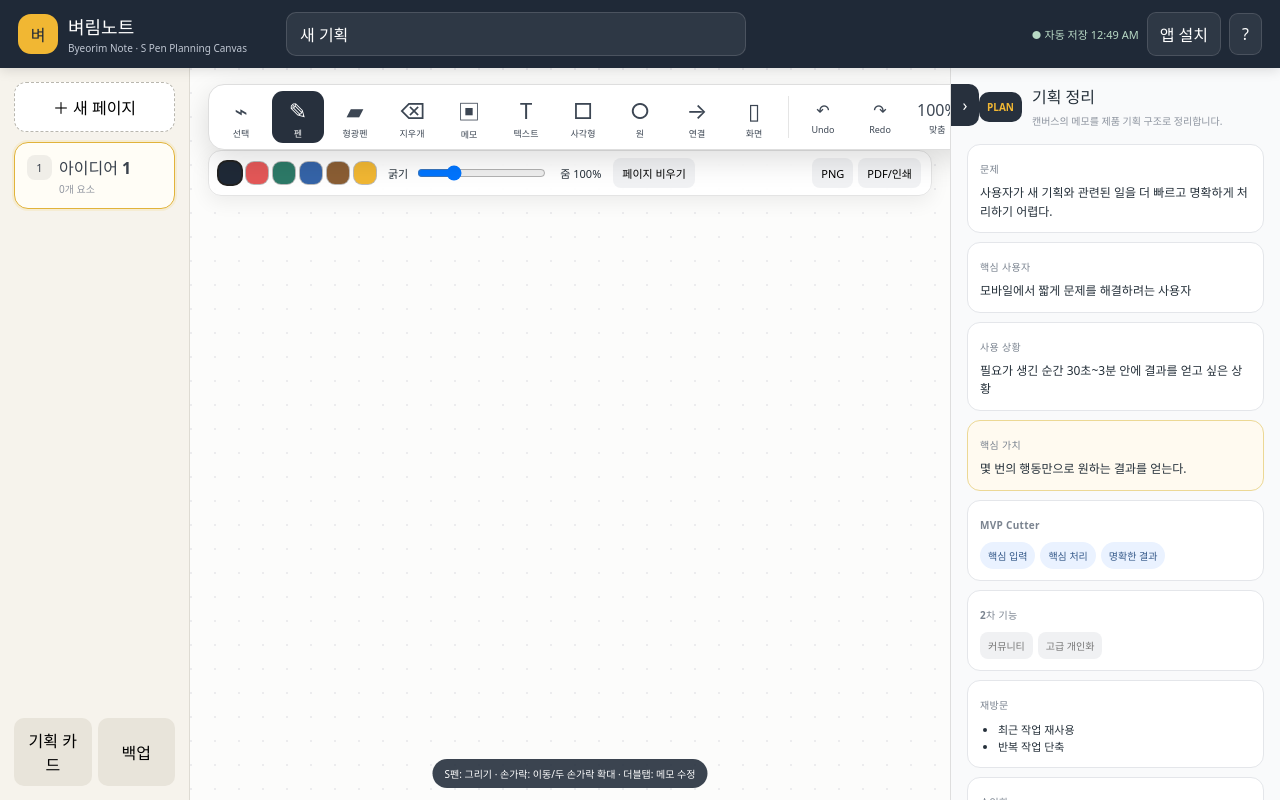
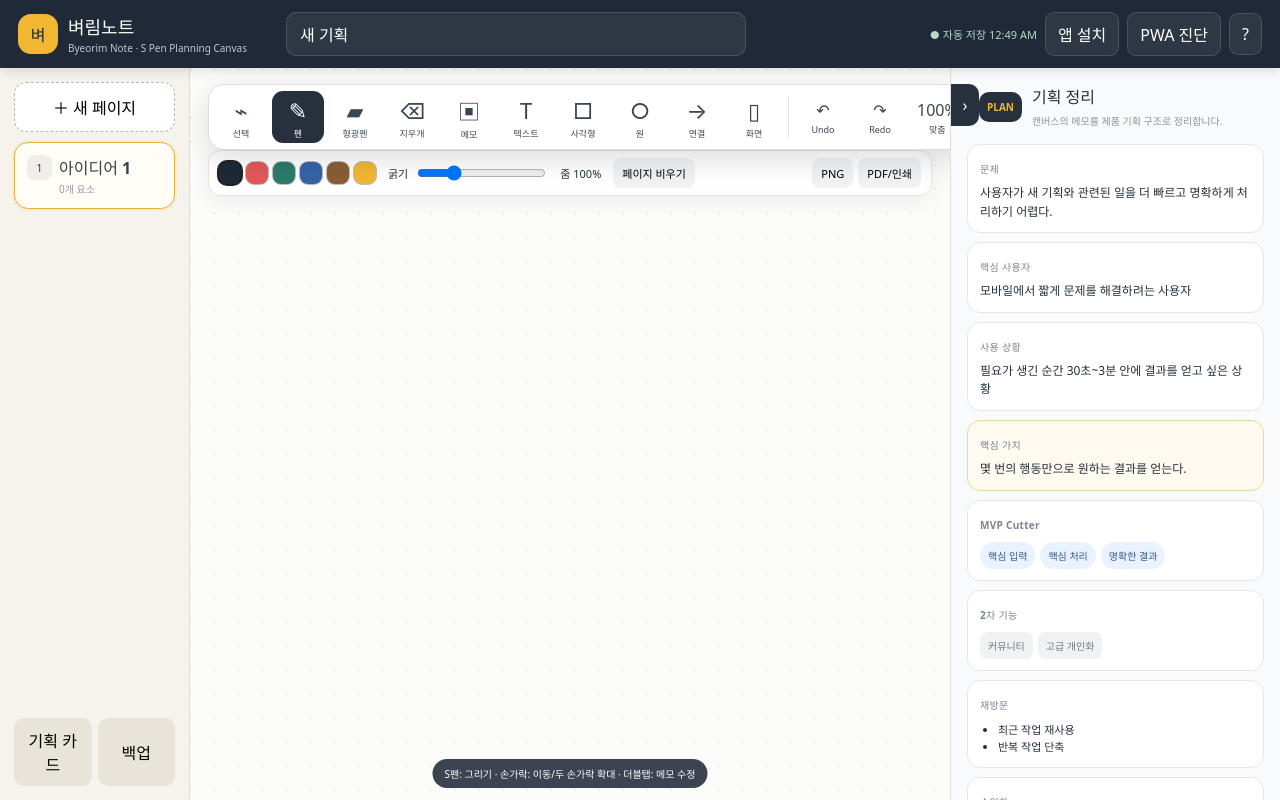
Before and after one commit to ltn3515-ui/Byeorimnote, a React (Vite) app: page / in a window 1280 px wide. Built offline with nearby package versions, Linux system fonts and the light colour scheme.

Commit message:
feat: add in-app PWA installation diagnostics

```diff
--- a/src/App.tsx
+++ b/src/App.tsx
@@ -12,6 +12,8 @@ type InstallPromptEvent=Event&{prompt:()=>Promise<void>;userChoice:Promise<{outc
 type PanState={x:number;y:number;zoom:number}
 type DragState={kind:'pan';sx:number;sy:number;px:number;py:number}|null
 type PinchState={distance:number;zoom:number;cx:number;cy:number;px:number;py:number}|null
+type PwaCheck = { label:string; ok:boolean; detail:string }
+type PwaReport = { checks:PwaCheck[]; installable:boolean; installed:boolean; browser:string; recommendation:string }
 
 export default function App(){
   const [project,setProject]=useState<Project>(()=>{
@@ -28,6 +30,8 @@ export default function App(){
   const [draft,setDraft]=useState<StrokeItem|null>(null)
   const [savedAt,setSavedAt]=useState(Date.now())
   const [installPrompt,setInstallPrompt]=useState<InstallPromptEvent|null>(null)
+  const [showPwa,setShowPwa]=useState(false)
+  const [pwaReport,setPwaReport]=useState<PwaReport|null>(null)
   const [rightOpen,setRightOpen]=useState(true)
   const [showHelp,setShowHelp]=useState(false)
   const [toast,setToast]=useState('')
@@ -54,9 +58,67 @@ export default function App(){
 
   useEffect(()=>{
     const handler=(e:Event)=>{e.preventDefault();setInstallPrompt(e as InstallPromptEvent)}
+    const installed=()=>{setInstallPrompt(null);setToast('벼림노트 설치가 완료됐어요')}
     window.addEventListener('beforeinstallprompt',handler)
-    return()=>window.removeEventListener('beforeinstallprompt',handler)
+    window.addEventListener('appinstalled',installed)
+    return()=>{
+      window.removeEventListener('beforeinstallprompt',handler)
+      window.removeEventListener('appinstalled',installed)
+    }
   },[])
+
+  const runPwaDiagnostics=async()=>{
+    const checks:PwaCheck[]=[]
+    const secure=window.isSecureContext||location.hostname==='localhost'
+    checks.push({label:'HTTPS / 보안 컨텍스트',ok:secure,detail:secure?'정상':'HTTPS 주소로 접속해야 PWA 설치가 가능합니다.'})
+
+    let manifestOk=false
+    try{
+      const res=await fetch('/manifest.webmanifest',{cache:'no-store'})
+      const data=await res.json()
+      manifestOk=res.ok&&Boolean(data?.name)&&Boolean(data?.start_url)&&Array.isArray(data?.icons)&&data.icons.length>0
+      checks.push({label:'Web App Manifest',ok:manifestOk,detail:manifestOk?'정상 · '+data.short_name:'manifest 파일 또는 필수 항목을 확인해야 합니다.'})
+    }catch{
+      checks.push({label:'Web App Manifest',ok:false,detail:'manifest.webmanifest를 불러오지 못했습니다.'})
+    }
+
+    const swSupported='serviceWorker' in navigator
+    checks.push({label:'Service Worker 지원',ok:swSupported,detail:swSupported?'브라우저 지원':'이 브라우저는 Service Worker를 지원하지 않습니다.'})
+
+    let swReady=false
+    if(swSupported){
+      try{
+        const reg=await navigator.serviceWorker.getRegistration('/')
+        if(reg){
+          await navigator.serviceWorker.ready
+          swReady=true
+        }
+      }catch{}
+    }
+    checks.push({label:'Service Worker 등록',ok:swReady,detail:swReady?'정상 등록됨':'등록되지 않았습니다. 새로고침 후 다시 진단해 보세요.'})
+
+    const standalone=window.matchMedia('(display-mode: standalone)').matches||(navigator as Navigator & {standalone?:boolean}).standalone===true
+    checks.push({label:'현재 설치 상태',ok:standalone,detail:standalone?'설치된 PWA로 실행 중':'브라우저에서 실행 중'})
+
+    const ua=navigator.userAgent
+    const browser=/SamsungBrowser/i.test(ua)?'Samsung Internet':/Edg/i.test(ua)?'Microsoft Edge':/Chrome/i.test(ua)?'Chrome':/Firefox/i.test(ua)?'Firefox':'기타 브라우저'
+    const installable=Boolean(installPrompt)
+    checks.push({label:'브라우저 설치 이벤트',ok:installable||standalone,detail:standalone?'이미 설치됨':installable?'설치 프롬프트 사용 가능':'beforeinstallprompt 이벤트가 아직 제공되지 않았습니다.'})
+
+    let recommendation='PWA 설치 조건이 정상입니다. 앱 설치 버튼을 눌러 설치하세요.'
+    if(standalone)recommendation='현재 벼림노트는 이미 설치된 앱 모드로 실행 중입니다.'
+    else if(!secure)recommendation='HTTPS Vercel 주소로 접속한 뒤 다시 진단하세요.'
+    else if(!manifestOk)recommendation='Manifest 로딩 문제를 해결해야 합니다.'
+    else if(!swReady)recommendation='페이지를 새로고침한 뒤 Service Worker 등록 상태를 다시 확인하세요.'
+    else if(!installable)recommendation=browser==='Samsung Internet'
+      ?'Samsung Internet 메뉴에서 “현재 페이지 추가 → 홈 화면” 또는 “앱 설치”를 확인하세요.'
+      :browser==='Chrome'
+        ?'Chrome 우측 상단 메뉴에서 “앱 설치” 또는 “홈 화면에 추가”를 확인하세요. 메뉴에도 없다면 사이트 데이터를 삭제 후 다시 접속하세요.'
+        :'브라우저 메뉴에서 “앱 설치/홈 화면에 추가”를 확인하거나 Chrome으로 다시 시도하세요.'
+
+    setPwaReport({checks,installable,installed:standalone,browser,recommendation})
+    setShowPwa(true)
+  }
 
   const notify=(msg:string)=>{setToast(msg);window.setTimeout(()=>setToast(''),1500)}
   const updatePage=(newItems:BoardItem[],record=true)=>{
@@ -289,6 +351,7 @@ export default function App(){
       <div className="topActions">
         <span className="saveState">● 자동 저장 {new Date(savedAt).toLocaleTimeString([], {hour:'2-digit',minute:'2-digit'})}</span>
         <button onClick={install}>앱 설치</button>
+        <button onClick={runPwaDiagnostics}>PWA 진단</button>
         <button onClick={()=>setShowHelp(true)}>?</button>
       </div>
     </header>
@@ -354,6 +417,22 @@ export default function App(){
       </>}
     </aside>
 
+    {showPwa&&<div className="modal" onClick={()=>setShowPwa(false)}><div className="help pwaDiag" onClick={e=>e.stopPropagation()}>
+      <button className="close" onClick={()=>setShowPwa(false)}>×</button>
+      <h2>PWA 설치 진단</h2>
+      <p className="diagBrowser">브라우저: <b>{pwaReport?.browser??'확인 중'}</b></p>
+      <div className="diagList">
+        {pwaReport?.checks.map(check=><div key={check.label} className={'diagRow '+(check.ok?'pass':'fail')}>
+          <span className="diagIcon">{check.ok?'✓':'!'}</span>
+          <div><b>{check.label}</b><small>{check.detail}</small></div>
+        </div>)}
+      </div>
+      <div className="diagRecommendation">
+        <b>다음 조치</b>
+        <p>{pwaReport?.recommendation}</p>
+      </div>
+      {!pwaReport?.installed&&pwaReport?.installable&&<button className="primary" onClick={install}>지금 설치</button>}
+    </div></div>}
     {showHelp&&<div className="modal" onClick={()=>setShowHelp(false)}><div className="help" onClick={e=>e.stopPropagation()}>
       <button className="close" onClick={()=>setShowHelp(false)}>×</button>
       <h2>벼림노트 사용법</h2>
```
